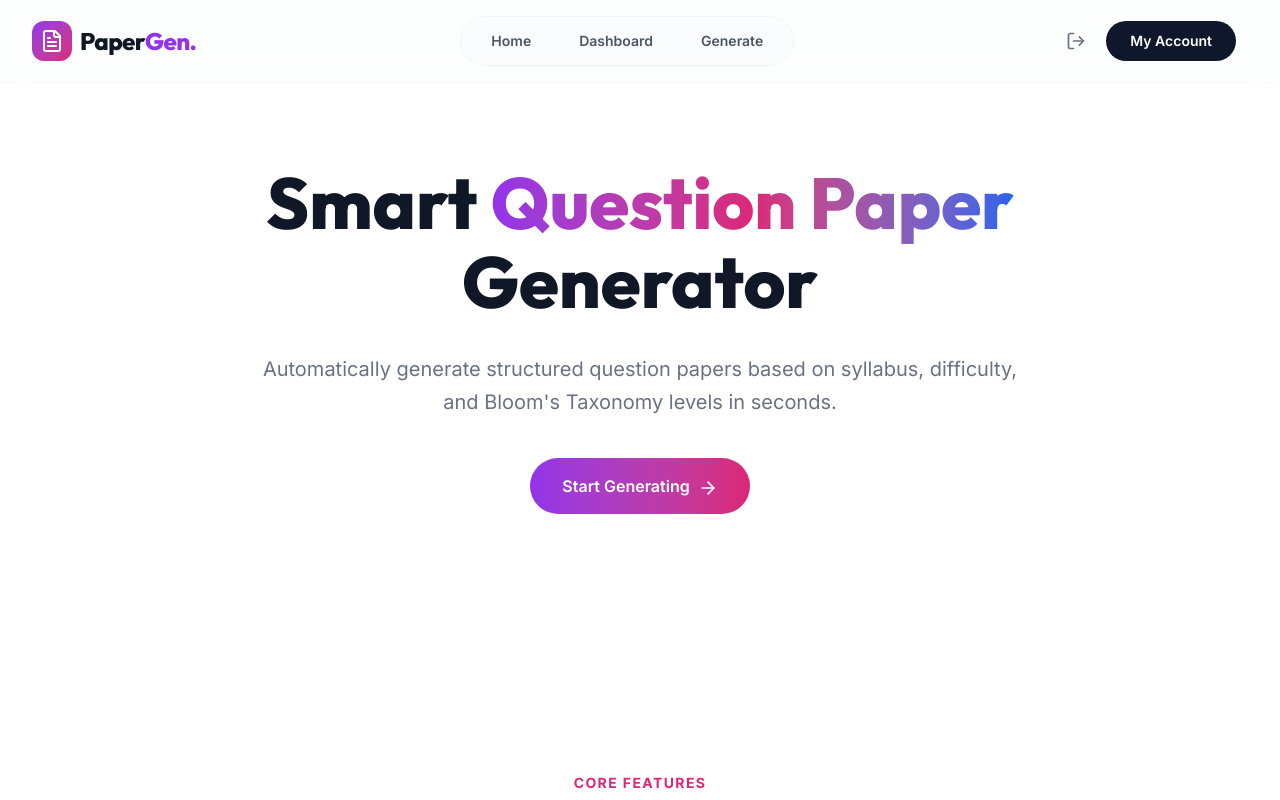
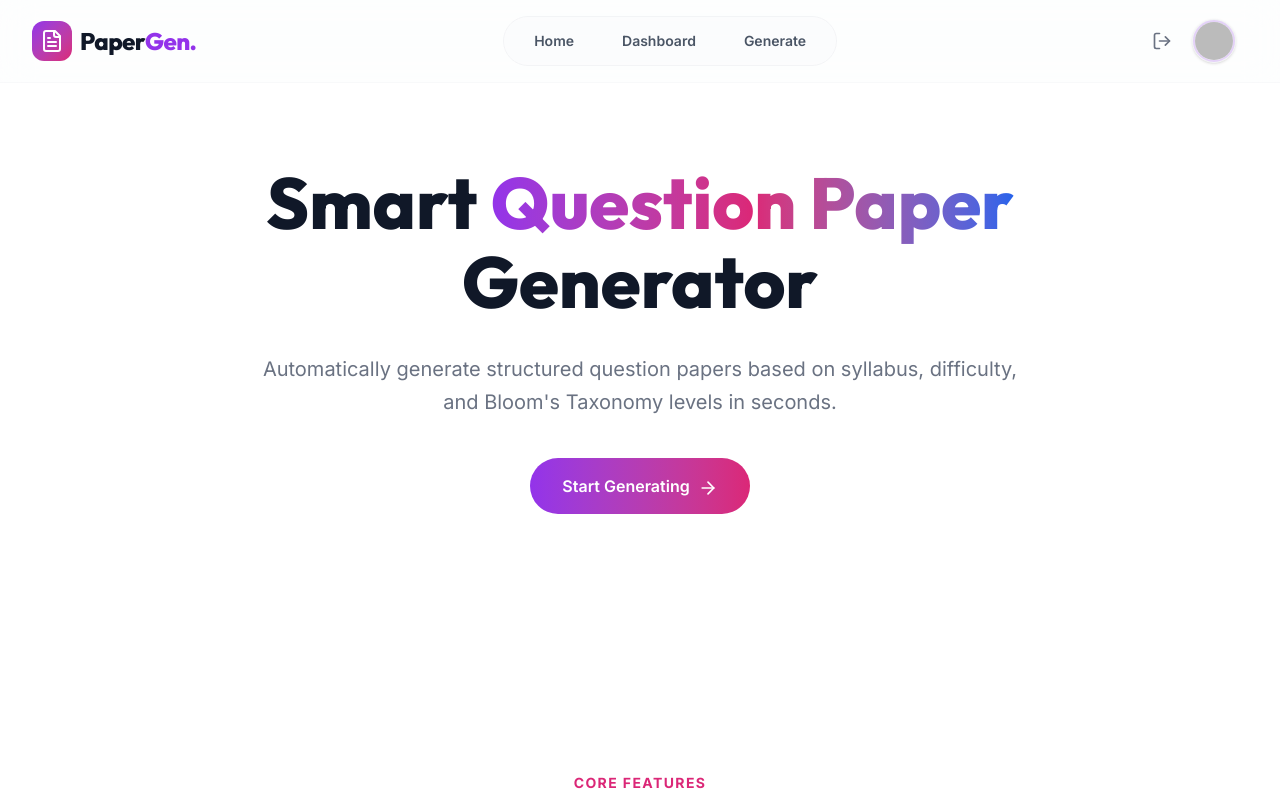
Before and after one commit to Shani-001/PaperGen, a React (Vite) app: page / in a window 1280 px wide. Shown: the top 800 px of the page. Built offline with nearby package versions, Linux system fonts and the light colour scheme; no server answers; sample sign-in values are in the browser's storage.

Commit message:
updated the profile icon in navbar file

```diff
--- a/src/components/Navbar.tsx
+++ b/src/components/Navbar.tsx
@@ -4,6 +4,7 @@ import { Link, useNavigate } from 'react-router-dom';
 import { User, signOut } from 'firebase/auth';
 import { auth } from '../firebase';
 import { FileText, LogOut, LayoutDashboard, PlusCircle, Menu, X, Home, Sparkles } from 'lucide-react';
+import { FaUser } from 'react-icons/fa';
 import { motion, AnimatePresence } from 'motion/react';
 
 interface NavbarProps {
@@ -25,6 +26,8 @@ export default function Navbar({ user }: NavbarProps) {
   };
 
   const toggleMenu = () => setIsMenuOpen(!isMenuOpen);
+
+  const [imageError, setImageError] = useState(false);
 
   return (
     <>
@@ -64,8 +67,27 @@ export default function Navbar({ user }: NavbarProps) {
                     >
                       <LogOut className="h-5 w-5" />
                     </button>
-                    <Link to="/dashboard" className="btn-dark !px-6 !py-2.5 !text-sm">
-                      My Account
+                    <Link
+                      to="/dashboard"
+                      className="relative flex items-center justify-center h-11 w-11 rounded-full group/user bg-gray-50 hover:bg-gray-100 transition-colors border border-gray-100 shadow-sm"
+                      title={user.displayName || user.email || 'Account'}
+                    >
+                      {user.photoURL && !imageError ? (
+                        <div className="h-full w-full rounded-full border-2 border-brand-purple/20 overflow-hidden group-hover/user:border-brand-purple transition-all ring-0 group-hover/user:ring-4 ring-brand-purple/10">
+                          <img
+                            src={user.photoURL}
+                            alt=""
+                            onError={() => setImageError(true)}
+                            className="h-full w-full object-cover"
+                          />
+                        </div>
+                      ) : (
+                        <div className="h-full w-full rounded-full bg-gradient-to-br from-brand-purple to-brand-pink flex items-center justify-center text-white scale-[1.02] transition-transform group-hover/user:scale-105 shadow-inner">
+                          <span className="text-lg font-extrabold tracking-tighter">
+                            {(user.displayName || user.email || 'U').charAt(0).toUpperCase()}
+                          </span>
+                        </div>
+                      )}
                     </Link>
                   </div>
 
@@ -136,8 +158,25 @@ export default function Navbar({ user }: NavbarProps) {
 
                 {user ? (
                   <>
-                    <MobileNavLink to="/dashboard" icon={<LayoutDashboard className="h-5 w-5" />} onClick={() => setIsMenuOpen(false)}>
-                      Dashboard
+                     <MobileNavLink
+                      to="/dashboard"
+                      icon={user.photoURL && !imageError ? (
+                        <img
+                          src={user.photoURL}
+                          alt=""
+                          onError={() => setImageError(true)}
+                          className="h-8 w-8 rounded-full border border-brand-purple/20 object-cover"
+                        />
+                      ) : (
+                        <div className="h-8 w-8 rounded-full bg-brand-purple/10 flex items-center justify-center border border-brand-purple/20">
+                          <span className="text-brand-purple font-bold text-xs">
+                            {(user.displayName || user.email || 'U').charAt(0).toUpperCase()}
+                          </span>
+                        </div>
+                      )}
+                      onClick={() => setIsMenuOpen(false)}
+                    >
+                      Account
                     </MobileNavLink>
                     <MobileNavLink to="/generate" icon={<PlusCircle className="h-5 w-5" />} onClick={() => setIsMenuOpen(false)}>
                       Generate Paper
```
